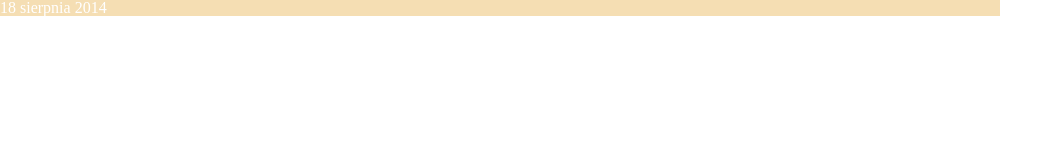
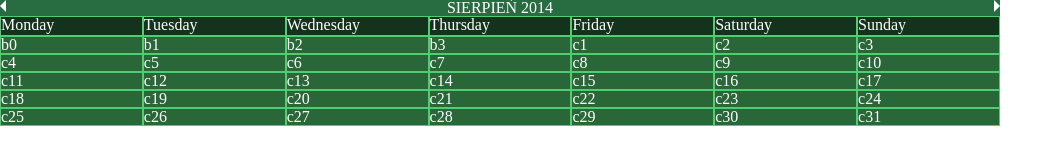
Before and after one commit to dszymczuk/JSONEventCalendar, a plain HTML site: page index.html in a window 1280 px wide. Shown: the whole page, without its empty margins (0-1063 px from the left). Drawn offline with Linux system fonts and the light colour scheme.

Commit message:
draw calendar with day before and after current month (sketch)

```diff
--- a/js/dsJSONEventCalendar.js
+++ b/js/dsJSONEventCalendar.js
@@ -25,6 +25,8 @@
             that.html(draw(that,options.mode,{
                 formatTitle: settings.formatTitle,
                 lang: settings.lang
+//                ,year: 2014
+//                ,month: 8
             }));
             _refreshDayHeight(that);
 
@@ -99,11 +101,60 @@
                 month = mom.get('month');
 
             console.info(year,month,monthDays(year,month));
-            mom.locale(options.lang);
+            mom.locale(settings.lang);
 
             var calendar = '<div class="ds-calendar">';
 
             console.log(options);
+
+            //header
+            calendar += '<div class="ds-calendar-header">';
+            calendar += '<div class="ds-prev-month"><span>&lt;</span></div>';
+            calendar += '<div class="ds-title-month">'+mom.format(settings.formatTitle)+'</div>';
+            calendar += '<div class="ds-next-month"><span>&gt;</span></div>';
+            calendar += '</div>';
+
+            // name of days
+            calendar += '<div class="ds-title">';
+
+            var offset = calcStartFrom(settings.startFrom);
+
+
+            calendar += '<div class="ds-day ds-new-week">'+settings.dayNames[offset]+'</div>';
+            for(var i = 1 + offset ; i < 7 + offset ; i++)
+                calendar += '<div class="ds-day">'+settings.dayNames[i%7]+'</div>';
+            calendar += '</div>';
+
+//            for(var i = 0 ; i < 12 ; i++)
+//            {
+//                console.warn(i+1,settings.dayNames[firstDayPosition(2014,i,0)]);
+//                console.info(firstDayPosition(2014,i,0));
+//            }
+
+//            month++;
+
+            for(var b = 0 ; b < firstDayPosition(2014,month,0)-1 ; b++)
+            {
+                calendar += drawDay('b'+b);
+            }
+
+
+            for(var c = 1 ; c <= monthDays(2014,month) ; c++)
+            {
+                calendar += drawDay('c'+c);
+            }
+
+            console.log(b,c);
+
+
+            if(firstDayPosition(2014,month+1,0) !== 1)
+            {
+                for(var a = 0 ; a <= 7-firstDayPosition(2014,month+1,0) ; a++)
+                {
+                    calendar += drawDay('a'+a);
+                }
+            }
+
 
 
             calendar += '';
@@ -111,14 +162,17 @@
             calendar += '';
             calendar += '';
             calendar += '';
-            calendar += '';
-            calendar += mom.format(options.formatTitle);
 
             calendar += '</div>';
             return calendar;
 
-            function drawDay(){
-
+            function drawDay(date){
+                var dD = '';
+                dD += '<div class="ds-day">';
+                dD += '<div class="ds-day-header">'+date+'</div>';
+                dD += '<div class="ds-events"></div>';
+                dD += '</div>';
+                return dD;
             }
 
             function monthDays(year,month) {
@@ -127,11 +181,17 @@
                 return d.getDate();
             }
 
+            function calcStartFrom(dayName)
+            {
+                return settings.dayNames.indexOf(dayName);
+            }
+
             function firstDayPosition(year,month,offset) {
-                month++;
                 var mom = moment();
                 mom.set('year',year);
                 mom.set('month',month);
+                mom.date(1);
+                console.log(mom.format('DD MM YYYY'));
                 return mom.day()+offset;
             }
         }
@@ -149,9 +209,9 @@ mode - calendar, list, both
 $.fn.JSONEventCalendar.settings = {
     lang: "pl",
 //    format: "DD-MM-YYYY",
-    formatTitle: "DD MMMM YYYY",
+    formatTitle: "MMMM YYYY",
     formatEvent: "DD MMMM YYYY",
-    startFrom: "monday",
+    startFrom: "Monday",
     eventsInDay: 3,
     mode: 'calendar',
     monthNames: [ "January", "February", "March", "April", "May", "June","July", "August", "September", "October", "November", "December" ],
--- a/sass/style.scss
+++ b/sass/style.scss
@@ -57,6 +57,7 @@ $eventColorBorder: #27330d;
     }
     .ds-title-month {
       display: inline-block;
+      text-transform: uppercase;
     }
     .ds-next-month{
       display: inline-block;
```
Also changed, not shown: css/style.css.
